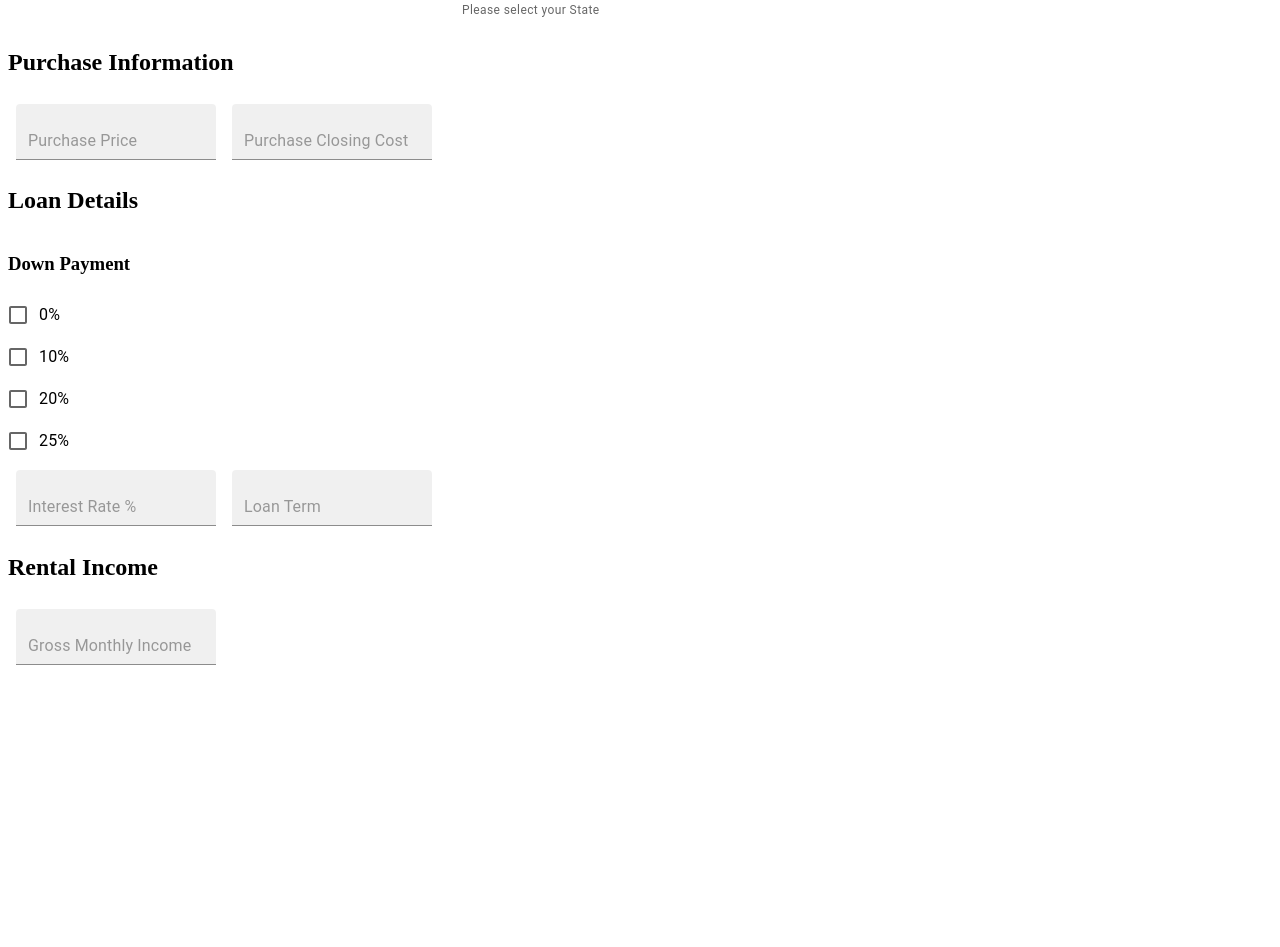
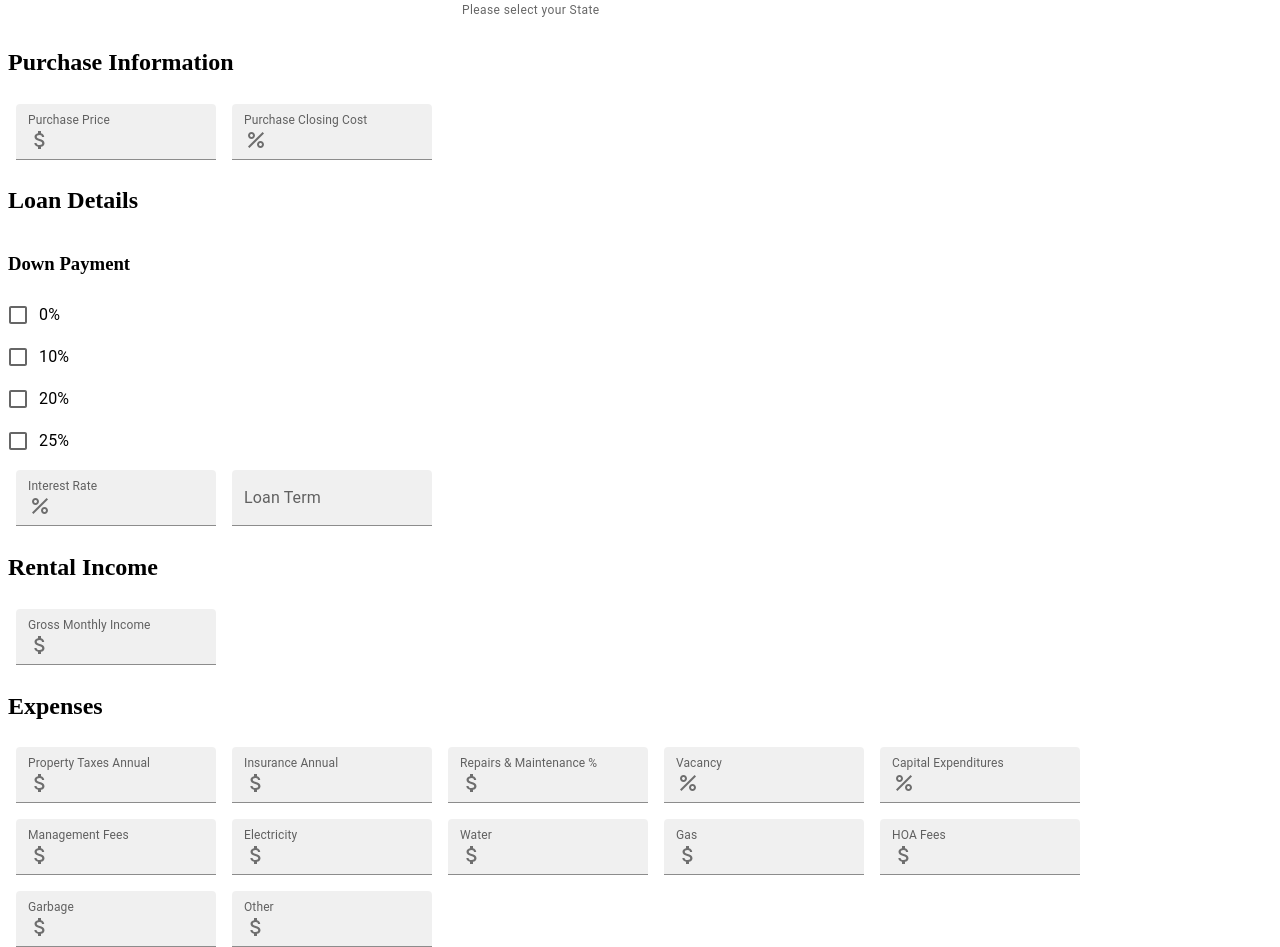
Before and after one commit to RenoAverill/Calc4Profit, a React (Create React App) app: page / in a window 1280 px wide. Shown: the part 205-1152 px from the top of the page. Before the commit the page ends 886 px from the top, so only its background shows below. Built offline with nearby package versions, Linux system fonts and the light colour scheme.

Commit message:
added icons and labels

```diff
--- a/src/Components/Calcs/rentalCalc.js
+++ b/src/Components/Calcs/rentalCalc.js
@@ -4,6 +4,7 @@ import PropertyInput from '../../Components/Inputs/propertyInput'
 import PurchaseInput from '../Inputs/purchaseInput';
 import LoanDetailInput from '../Inputs/loanDetailsinput';
 import RentalInput from '../Inputs/rentalInput'
+import ExpensesInput from '../Inputs/expensesInput';
 
 
 export default function RentalCalc() {
@@ -13,6 +14,7 @@ export default function RentalCalc() {
       <PurchaseInput/>
       <LoanDetailInput/>
       <RentalInput/>
+      <ExpensesInput/>
     </Box>
   );
 }
--- /dev/null
+++ b/src/Components/Inputs/expensesInput.js
@@ -0,0 +1,107 @@
+import * as React from 'react';
+import TextField from '@mui/material/TextField';
+import Box from '@mui/material/Box';
+import PercentIcon from '@mui/icons-material/Percent';
+import InputAdornment from '@mui/material/InputAdornment';
+import AttachMoneyIcon from '@mui/icons-material/AttachMoney';
+
+export default function ExpensesInput() {
+  return (
+    <>
+    <h2>Expenses</h2>
+      <Box
+        component="form"
+        sx={{
+          '& > :not(style)': { m: 1, width: '25ch' },
+        }}
+        noValidate
+        autoComplete="off"
+      >
+        <TextField id="propertyTaxes" label='Property Taxes Annual' variant="filled"   InputProps={{
+          startAdornment: (
+            <InputAdornment position="start">
+              <AttachMoneyIcon/>
+            </InputAdornment>
+          )
+        }}/>
+        <TextField id="insurance" label='Insurance Annual' variant="filled"   InputProps={{
+          startAdornment: (
+            <InputAdornment position="start">
+              <AttachMoneyIcon/>
+            </InputAdornment>
+          )
+        }}/>
+        <TextField id="repairsMaintenance" label='Repairs & Maintenance %' variant="filled"   InputProps={{
+          startAdornment: (
+            <InputAdornment position="start">
+              <AttachMoneyIcon/>
+            </InputAdornment>
+          )
+        }}/>
+        <TextField id="vacacy" label='Vacancy' variant="filled" InputProps={{
+          startAdornment: (
+            <InputAdornment position="start">
+              <PercentIcon/>
+            </InputAdornment>
+          )
+        }}/>
+        <TextField id="capitalExpenditures" label='Capital Expenditures' variant="filled" InputProps={{
+          startAdornment: (
+            <InputAdornment position="start">
+              <PercentIcon/>
+            </InputAdornment>
+          )
+        }}/>
+        <TextField id="managementFees" label='Management Fees' variant="filled" InputProps={{
+          startAdornment: (
+            <InputAdornment position="start">
+              <AttachMoneyIcon/>
+            </InputAdornment>
+          )
+        }}/>
+        <TextField id="electricity" label='Electricity' variant="filled" InputProps={{
+          startAdornment: (
+            <InputAdornment position="start">
+              <AttachMoneyIcon/>
+            </InputAdornment>
+          )
+        }}/>
+        <TextField id="water" label='Water' variant="filled" InputProps={{
+          startAdornment: (
+            <InputAdornment position="start">
+              <AttachMoneyIcon/>
+            </InputAdornment>
+          )
+        }}/>
+        <TextField id="gas" label='Gas' variant="filled"   InputProps={{
+          startAdornment: (
+            <InputAdornment position="start">
+              <AttachMoneyIcon/>
+            </InputAdornment>
+          )
+        }}/>
+        <TextField id="hoaFees" label='HOA Fees' variant="filled"   InputProps={{
+          startAdornment: (
+            <InputAdornment position="start">
+              <AttachMoneyIcon/>
+            </InputAdornment>
+          )
+        }}/>
+        <TextField id="garbage" label='Garbage' variant="filled"   InputProps={{
+          startAdornment: (
+            <InputAdornment position="start">
+              <AttachMoneyIcon/>
+            </InputAdornment>
+          )
+        }}/>
+        <TextField id="other" label='Other' variant="filled"   InputProps={{
+          startAdornment: (
+            <InputAdornment position="start">
+              <AttachMoneyIcon/>
+            </InputAdornment>
+          )
+        }} />
+      </Box>
+    </>
+  );
+}
--- a/src/Components/Inputs/loanDetailsinput.js
+++ b/src/Components/Inputs/loanDetailsinput.js
@@ -4,7 +4,8 @@ import FormControlLabel from '@mui/material/FormControlLabel';
 import Checkbox from '@mui/material/Checkbox';
 import TextField from '@mui/material/TextField';
 import Box from '@mui/material/Box';
-
+import PercentIcon from '@mui/icons-material/Percent';
+import InputAdornment from '@mui/material/InputAdornment';
 
 
 export default function LoanDetailInput() {
@@ -25,8 +26,14 @@ export default function LoanDetailInput() {
         noValidate
         autoComplete="off"
       >
-        <TextField id="interestRate" placeholder='Interest Rate %' variant="filled" />
-        <TextField id="loanTerm" placeholder='Loan Term' variant="filled" />
+        <TextField id="interestRate" label='Interest Rate' variant="filled" InputProps={{
+          startAdornment: (
+            <InputAdornment position="start">
+              <PercentIcon/>
+            </InputAdornment>
+          )
+        }}/>
+        <TextField id="loanTerm" label='Loan Term' variant="filled" />
       </Box>
     </FormGroup>
 
--- a/src/Components/Inputs/propertyInput.js
+++ b/src/Components/Inputs/propertyInput.js
@@ -23,8 +23,8 @@ export default function PropertyInput() {
         noValidate
         autoComplete="off"
       >
-        <TextField id="streetAdress" placeholder='Street Address' variant="filled" />
-        <TextField id="city" placeholder='City' variant="filled" />
+        <TextField id="streetAdress" label='Street Address' variant="filled" />
+        <TextField id="city" label='City' variant="filled" />
           <TextField
             id="outlined-select-state"
             select
@@ -39,7 +39,7 @@ export default function PropertyInput() {
               </MenuItem>
             ))}
           </TextField>
-          <TextField id="city" placeholder='Zip' variant="filled" />
+          <TextField id="city" label='Zip' variant="filled" />
       </Box>
     </>
   );
--- a/src/Components/Inputs/purchaseInput.js
+++ b/src/Components/Inputs/purchaseInput.js
@@ -1,8 +1,10 @@
 import * as React from 'react';
 import Box from '@mui/material/Box';
 import TextField from '@mui/material/TextField';
-import MenuItem from '@mui/material/MenuItem';
-import {states} from '../../Constants/states'
+import PercentIcon from '@mui/icons-material/Percent';
+import InputAdornment from '@mui/material/InputAdornment';
+import AttachMoneyIcon from '@mui/icons-material/AttachMoney';
+
 
 export default function PurchaseInput() {
 
@@ -17,8 +19,20 @@ export default function PurchaseInput() {
         noValidate
         autoComplete="off"
       >
-        <TextField id="purchasePrice" placeholder='Purchase Price' variant="filled" />
-        <TextField id="purchaseClosingCost" placeholder='Purchase Closing Cost' variant="filled" />
+        <TextField id="purchasePrice" label='Purchase Price' variant="filled" InputProps={{
+          startAdornment: (
+            <InputAdornment position="start">
+              <AttachMoneyIcon/>
+            </InputAdornment>
+          )
+        }}/>
+        <TextField id="purchaseClosingCost" label='Purchase Closing Cost' variant="filled" InputProps={{
+          startAdornment: (
+            <InputAdornment position="start">
+              <PercentIcon/>
+            </InputAdornment>
+          )
+        }}/>
       </Box>
     </>
   );
--- a/src/Components/Inputs/rentalInput.js
+++ b/src/Components/Inputs/rentalInput.js
@@ -1,6 +1,8 @@
 import * as React from 'react';
 import TextField from '@mui/material/TextField';
 import Box from '@mui/material/Box';
+import InputAdornment from '@mui/material/InputAdornment';
+import AttachMoneyIcon from '@mui/icons-material/AttachMoney';
 
 
 export default function LoanInput() {
@@ -15,7 +17,13 @@ export default function LoanInput() {
         noValidate
         autoComplete="off"
       >
-        <TextField id="grossMonthlyIncome" placeholder='Gross Monthly Income' variant="filled" />
+        <TextField id="grossMonthlyIncome" label='Gross Monthly Income' variant="filled" InputProps={{
+          startAdornment: (
+            <InputAdornment position="start">
+              <AttachMoneyIcon/>
+            </InputAdornment>
+          )
+        }}/>
       </Box>
 
     </>
```
